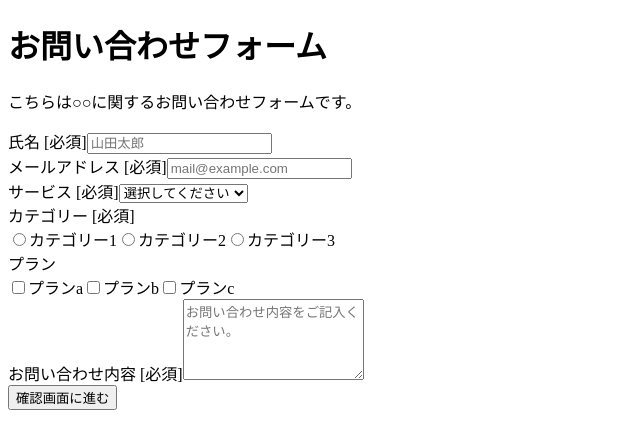
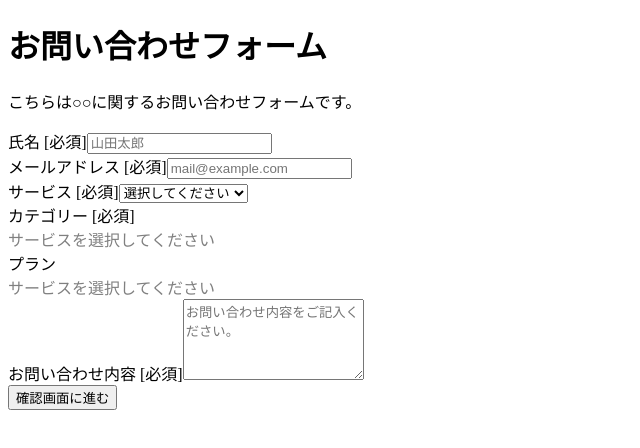
Before and after one commit to PANAKA-4696/gmo-contact-form, a React (Vite) app: page / in a window 1280 px wide. Shown: the top 448 px of the page, without its empty margins (0-640 px from the left). Built offline with nearby package versions, Linux system fonts and the light colour scheme.

Commit message:
Reactの useEffect フックを使って、「formData.service の値が変更されたら」という処理を追加し、map() を使って選択肢を動的に描画するように変更・修正

```diff
--- a/src/components/InputForm.tsx
+++ b/src/components/InputForm.tsx
@@ -1,6 +1,9 @@
-//フォームのデータ型をインポートします
+//useEffectをreactからインポートします。
+import { useEffect } from 'react';
 //フォームのデータ型をインポートします
 import type { ContactFormData } from '../types';
+//作成したデータファイルをインポートします
+import { serviceOptions, serviceNames } from '../data';
 
 //App.tsxから受け取るprops(引数)の型を定義します
 interface InputFormProps {
@@ -11,6 +14,18 @@ interface InputFormProps {
 
 //React.FC (Functional Component) 型を使い、props を受け取ります
 const InputForm: React.FC<InputFormProps> = ({ formData, setFormData, onSubmit }) => {
+    //サービスが変更されたときの副作用を定義します
+    useEffect(() => {
+        //サービスが変更されたら(特に「サービスA」→「サービスB」など)
+        //関連するカテゴリーとプランの選択をリセットする
+        setFormData((prevData) => ({
+            ...prevData,
+            category: '',//カテゴリーをリセット
+            plans: [],//プランをリセット
+        }));
+    //formData.serviceが変更されるたびに、この中が実行される
+    },[formData.service, setFormData]); //setFormDataも依存配列に追加しておく(ESLint推奨)
+
     //<input>, <textarea>, <select> が変更されたときに呼ばれる汎用的な関数
     const handleChange = (e: React.ChangeEvent<HTMLInputElement | HTMLTextAreaElement | HTMLSelectElement>) => {
         const { name, value } = e.target;
@@ -48,6 +63,10 @@ const InputForm: React.FC<InputFormProps> = ({ formData, setFormData, onSubmit }
         onSubmit(); //App.tsx から渡された onSubmit 関数（バリデーション＆画面遷移）を呼び出す
     };
 
+    //現在選択されているサービスに対応する選択肢を取得します
+    //formData.service が"サービスA"など、有効なキーであることを型アサーションで伝えます。
+    const currentOptions = serviceOptions[formData.service as keyof typeof serviceOptions];
+
     return (
         <form onSubmit={handleSubmit}>
             {/* 氏名 */}
@@ -74,56 +93,62 @@ const InputForm: React.FC<InputFormProps> = ({ formData, setFormData, onSubmit }
                 />
             </div>
 
-            {/* サービス (ドロップダウン) [cite: 106] */}
+            {/* サービス (ドロップダウン) を data.ts から動的に生成します */}
             <div>
                 <label>サービス <span>[必須]</span></label>
-                <select name="service" value={formData.service} onChange={handleChange}>
-                <option value="">選択してください</option>
-                <option value="サービスA">サービスA</option>
-                <option value="サービスB">サービスB</option>
-                <option value="サービスC">サービスC</option>
+                <select name ="service" value={formData.service} onChange={handleChange}>
+                    <option value="">選択してください</option>
+
+                    {/* serviceNames配列を.map()で<option>タグに変換 */}
+                    {serviceNames.map((serviceName) => (
+                        <option key={serviceName} value={serviceName}>
+                            {serviceName}
+                        </option>
+                    ))}
                 </select>
             </div>
 
-            {/* TODO: ステップ5
-                カテゴリーとプランの表示を、選択されたサービスに応じて動的に変更する
-            */}
-
-            {/* カテゴリー (ラジオボタン) [cite: 29, 30, 31, 61, 62, 63] */}
+            {/* カテゴリー (ラジオボタン) を動的に生成します */}
             <div>
                 <label>カテゴリー <span>[必須]</span></label>
                 <div>
-                <label>
-                    <input type="radio" name="category" value="カテゴリー1" checked={formData.category === 'カテゴリー1'} onChange={handleChange} />
-                    カテゴリー1
-                </label>
-                <label>
-                    <input type="radio" name="category" value="カテゴリー2" checked={formData.category === 'カテゴリー2'} onChange={handleChange} />
-                    カテゴリー2
-                </label>
-                <label>
-                    <input type="radio" name="category" value="カテゴリー3" checked={formData.category === 'カテゴリー3'} onChange={handleChange} />
-                    カテゴリー3
-                </label>
+                    {/* サービスが選択されていて(currentOptionsが存在し)、currentOptions.categories があれば、それを .map() でラジオボタンに変換 */}
+                    {currentOptions?.categories.map((category) => (
+                        <label key={category}>
+                            <input
+                            type="radio"
+                            name='category'
+                            value={category}
+                            checked={formData.category === category}
+                            onChange={handleChange}
+                            />
+                            {category}
+                        </label>
+                    ))}
+                    {/* サービスが未選択の場合の表示 (任意) */}
+                    {!formData.service && <p style={{ color: 'gray', margin: 0}}>サービスを選択してください</p>}
                 </div>
             </div>
 
-            {/* プラン (チェックボックス) [cite: 33, 34, 35, 65, 67, 68] */}
+            {/* プラン (チェックボックス) を動的に生成します */}
             <div>
                 <label>プラン</label>
                 <div>
-                <label>
-                    <input type="checkbox" name="plans" value="プランa" checked={formData.plans.includes('プランa')} onChange={handlePlanChange} />
-                    プランa
-                </label>
-                <label>
-                    <input type="checkbox" name="plans" value="プランb" checked={formData.plans.includes('プランb')} onChange={handlePlanChange} />
-                    プランb
-                </label>
-                <label>
-                    <input type="checkbox" name="plans" value="プランc" checked={formData.plans.includes('プランc')} onChange={handlePlanChange} />
-                    プランc
-                </label>
+                    {/* カテゴリーと同様に、currentOptions.plansを.map()でチェックボックスに変換 */}
+                    {currentOptions?.plans.map((plan) => (
+                        <label key={plan}>
+                            <input
+                            type="checkbox"
+                            name='plans' //name属性はhandlePlanChangeでは使いませんが、フォーム要素として一応設定
+                            value={plan}
+                            checked={formData.plans.includes(plan)}
+                            onChange={handlePlanChange}
+                            />
+                            {plan}
+                        </label>
+                    ))}
+                    {/* サービスが未選択の場合の表示 (任意) */}
+                    {!formData.service && <p style={{ color: 'gray', margin: 0 }}>サービスを選択してください</p>}
                 </div>
             </div>
 
```
